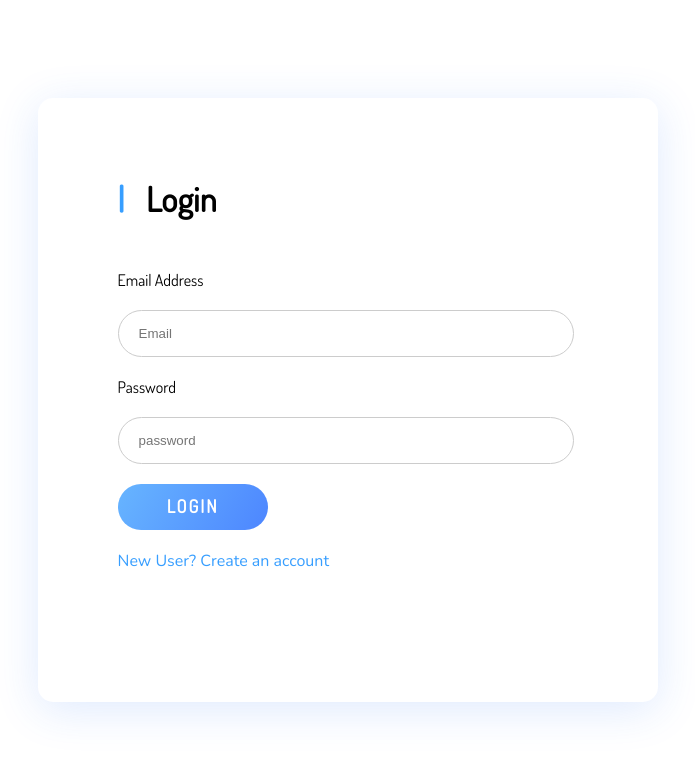
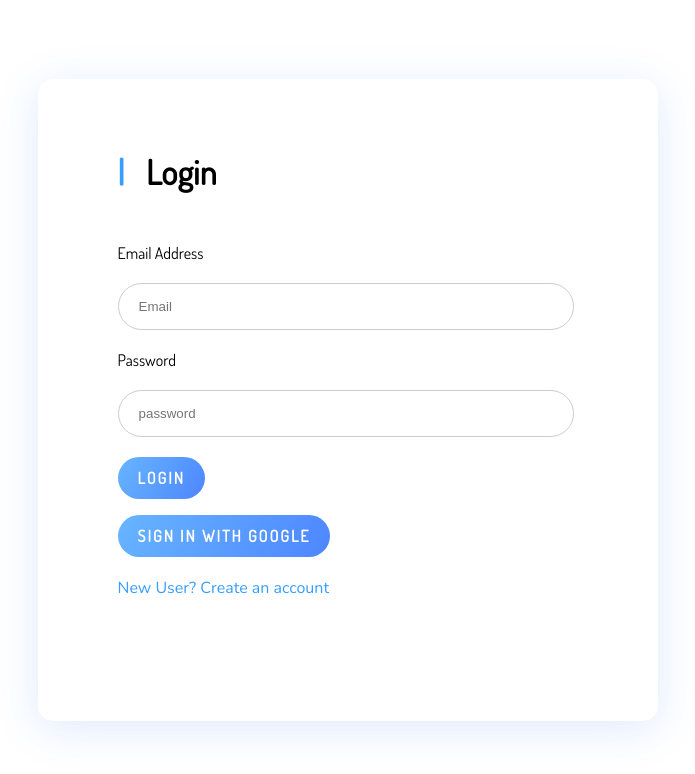
Before and after one commit to shihab91/Wavio, a React (Create React App) app: page /login in a window 1280 px wide. Shown: the top 774 px of the page, without its empty margins (292-987 px from the left). Built offline with nearby package versions, Linux system fonts and the light colour scheme; no server answers.

Commit message:
another commit

```diff
--- a/src/Pages/Explore/AllProducts/AllProducts.js
+++ b/src/Pages/Explore/AllProducts/AllProducts.js
@@ -1,7 +1,7 @@
 import React, { useEffect, useState } from "react";
 import { Container } from "@mui/material";
+import { CircularProgress } from "@mui/material";
 import Product from "../../Shared/product/product";
-// import { useHistory } from "react-router-dom";
 const AllProducts = () => {
   const [products, setProducts] = useState([]);
   useEffect(() => {
@@ -11,7 +11,11 @@ const AllProducts = () => {
   }, []);
   return (
     <Container sx={{ my: 10 }}>
-      <Product products={products} sliceNumber={10}></Product>
+      {products.length ? (
+        <Product products={products} sliceNumber={products.length}></Product>
+      ) : (
+        <CircularProgress sx={{ mt: 50 }} />
+      )}
     </Container>
   );
 };
--- a/src/Pages/Home/Products/Products.js
+++ b/src/Pages/Home/Products/Products.js
@@ -3,6 +3,7 @@ import React, { useState, useEffect } from "react";
 import ArrowForwardIcon from "@mui/icons-material/ArrowForward";
 import Product from "../../Shared/product/product";
 import { useHistory } from "react-router";
+import { CircularProgress } from "@mui/material";
 const Products = () => {
   const history = useHistory();
   const [products, setProducts] = useState([]);
@@ -11,9 +12,16 @@ const Products = () => {
       .then((res) => res.json())
       .then((data) => setProducts(data));
   }, []);
-
+  const containerStyle = {
+    backgroundImage: `url("https://i.ibb.co/7Q50Zr6/product-Bg.png")`,
+    backgroundRepeat: "no-repeat",
+    backgroundSize: "cover",
+  };
   return (
+    <div style={containerStyle}>
       <Container sx={{ mb: 10, mt: 7 }}>
+        {products.length ? (
+          <>
             <Product products={products} sliceNumber={6}></Product>
             <Button
               variant="contained"
@@ -30,7 +38,12 @@ const Products = () => {
               {" "}
               View More <ArrowForwardIcon />{" "}
             </Button>
+          </>
+        ) : (
+          <CircularProgress sx={{ mt: 50 }} />
+        )}
       </Container>
+    </div>
   );
 };
 
--- a/src/Pages/Login/Login.css
+++ b/src/Pages/Login/Login.css
@@ -30,7 +30,7 @@ textarea:hover {
   border: 1px solid var(--color);
 }
 .login-form button {
-  width: 150px;
+  width:fit-content;
   background: var(--button-bg);
   color: #fff;
   font-weight: 600;
@@ -38,7 +38,7 @@ textarea:hover {
   border-radius: 30px;
   cursor: pointer;
   padding: 7px 20px;
-  font-size: 18px;
+  font-size: clamp(.8rem, 1rem, 1.5rem);
   font-family: var(--dosis-font) !important;
   letter-spacing: 2px;
 }
--- a/src/Pages/Login/Login.js
+++ b/src/Pages/Login/Login.js
@@ -8,7 +8,7 @@ import "./Login.css";
 const Login = () => {
   const location = useLocation();
   const history = useHistory();
-  const { singInUser, error } = useAuth();
+  const { singInUser, error, singInWithGoogle } = useAuth();
   const { register, handleSubmit, reset } = useForm();
   const onSubmit = (data) => {
     singInUser(data, location, history);
@@ -24,7 +24,11 @@ const Login = () => {
       }}
     >
       <Box
-        sx={{ width: { xs: "90%", sm: "80%", md: "40%" }, p: 10 }}
+        sx={{
+          width: { xs: "90%", sm: "80%", md: "40%" },
+          px: { xs: 4, sm: 7, md: 10 },
+          py: 9,
+        }}
         className="login-form-box"
       >
         <Typography
@@ -67,6 +71,12 @@ const Login = () => {
             placeholder="password"
           />
           <Button type="submit">Login</Button>
+          <Button
+            sx={{ mt: 2 }}
+            onClick={() => singInWithGoogle(history, location)}
+          >
+            Sign In with Google
+          </Button>
           <NavLink
             style={{ marginTop: "20px", color: "var(--color)" }}
             to="/register"
--- a/src/hooks/useFirebase.js
+++ b/src/hooks/useFirebase.js
@@ -6,6 +6,8 @@ import {
   updateProfile,
   signInWithEmailAndPassword,
   signOut,
+  GoogleAuthProvider,
+  signInWithPopup,
 } from "firebase/auth";
 import { useEffect, useState } from "react";
 
@@ -15,8 +17,9 @@ const useFirebase = () => {
   const [error, setError] = useState("");
   const [isLoading, setIsLoading] = useState(true);
   const [adminLoading, setAdminLoading] = useState(true);
-  const [admin, setAdmin] = useState(false)
+  const [admin, setAdmin] = useState(false);
   const auth = getAuth();
+  const googleProvider = new GoogleAuthProvider();
   // create a new user
   const createNewUser = ({ name, email, password }, location, history) => {
     console.log(name, email, password);
@@ -26,11 +29,11 @@ const useFirebase = () => {
         updateProfile(auth.currentUser, {
           displayName: name,
         })
-          .then(() => { })
+          .then(() => {})
           .catch((error) => {
             setError(error.message);
           });
-        saveUserToDB(name, email)
+        saveUserToDB(name, email);
         const destination = location?.state?.from;
         history.replace(destination || "/");
         setUser(user);
@@ -38,7 +41,9 @@ const useFirebase = () => {
       .catch((error) => {
         setError(error.message);
       })
-      .finally(() => { setIsLoading(false) });
+      .finally(() => {
+        setIsLoading(false);
+      });
   };
   // sign in a user with firebase authentication
   const singInUser = ({ email, password }, location, history) => {
@@ -56,6 +61,15 @@ const useFirebase = () => {
         setIsLoading(false);
       });
   };
+  // sing in with google authentication
+  const singInWithGoogle = (history, location) => {
+    signInWithPopup(auth, googleProvider)
+      .then((result) => {
+        setUser(result.user);
+        history.replace(location?.state?.from || "/home");
+      })
+      .then((err) => setError(err?.message));
+  };
   // sign out a user with firebase authentication
   const signOutUser = (history) => {
     signOut(auth)
@@ -70,7 +84,6 @@ const useFirebase = () => {
         setIsLoading(false);
       });
   };
-  console.log(user)
   // observe the user
   useEffect(() => {
     const unSubscribe = onAuthStateChanged(auth, (user) => {
@@ -78,9 +91,9 @@ const useFirebase = () => {
         setUser(user);
         setAdminLoading(true);
         fetch(`https://dry-springs-50521.herokuapp.com/users/${user?.email}`)
-          .then(res => res.json())
-          .then(data => setAdmin(data.admin))
-          .finally(() => setAdminLoading(false))
+          .then((res) => res.json())
+          .then((data) => setAdmin(data.admin))
+          .finally(() => setAdminLoading(false));
       } else {
         setUser({});
       }
@@ -104,13 +117,14 @@ const useFirebase = () => {
   return {
     createNewUser,
     singInUser,
+    singInWithGoogle,
+    signOutUser,
+    setError,
     user,
     error,
-    signOutUser,
     isLoading,
-    setError,
     admin,
-    adminLoading
+    adminLoading,
   };
 };
 export default useFirebase;
```
Also changed, not shown: 1 other file (tests, documents, lock files or other folders). Lines whose indentation alone changed are shown as unchanged.
